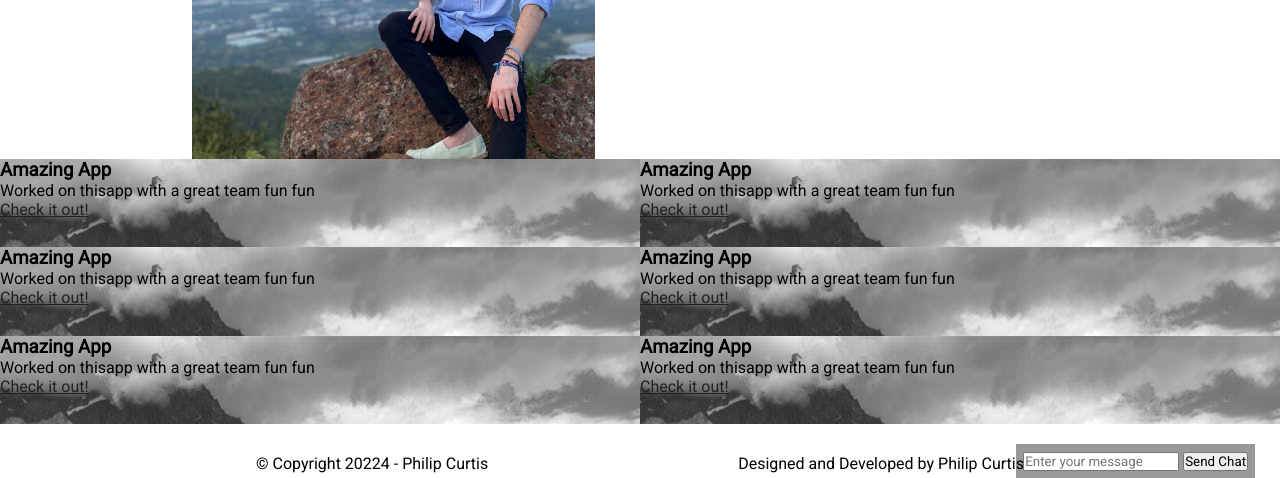
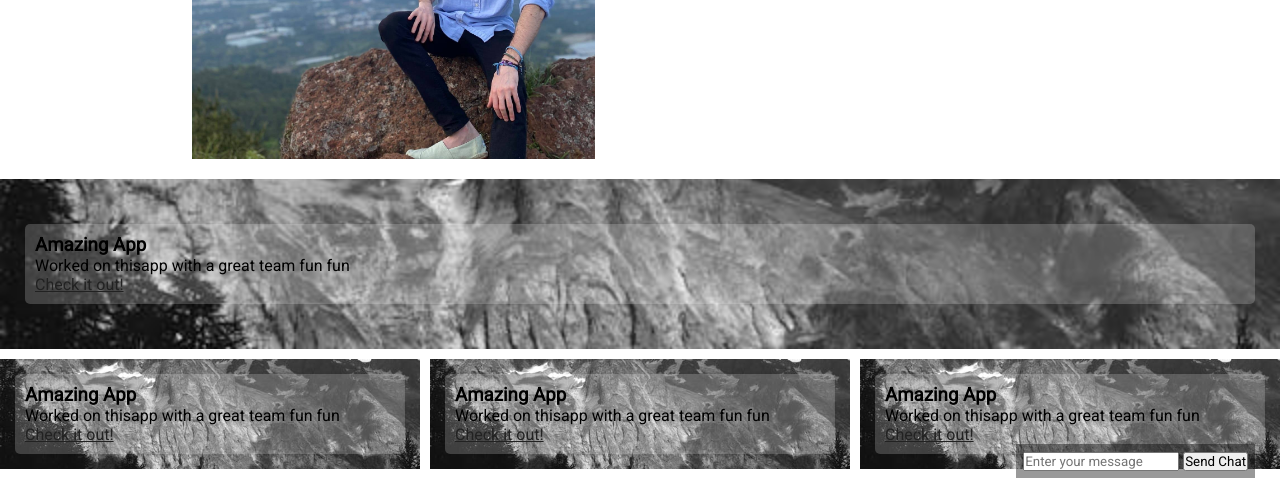
Before and after one commit to philcurtis4/first_website, a plain HTML site: page index.html in a window 1280 px wide. Shown: the part 297-775 px from the top of the page. Drawn offline with Linux system fonts and the light colour scheme.

Commit message:
finished grid version of site

```diff
--- a/css/style.css
+++ b/css/style.css
@@ -83,6 +83,7 @@ header nav a.active {
 
 figure {
     display: flex;
+    margin-bottom: 20px;
 }
 
 figure img {
@@ -104,27 +105,27 @@ figure figcaption h3 {
 
 main {
     display: grid;
-    grid-template-columns: 1fr 1fr;
+    grid-template-columns: repeat(3, 1fr);
+    gap: 10px;
     /* justify-content: center;
     align-items: center; */
     flex: 1;
 }
-
-section {
-    flex: 1;
-    background-color: #555;
+main article {
+    padding: 15px;
+    background-repeat: no-repeat;
+    background-size: cover;
+    background-position: center;
+}
+main article.main-article{
+    grid-column: 1 / 4;
+    padding: 45px 25px;
 }
 
-section.right-section{
-    flex:2;
-}
-.section-header{
-    color: var(--primary-color);
-    text-align: center;
-
-
-    padding: 10px 0px;
-
+main article .article-content {
+    padding: 10px;
+    background-color: rgba(250, 250, 250, .2);
+    border-radius: 5px;
 }
 
 /* suedo selector, in this case it
--- a/index.html
+++ b/index.html
@@ -32,36 +32,42 @@
 
 
     <main>
-        <article style="background-image: url(./imgs/Mountain.jpg);">
-            <h3>Amazing App</h3>
+        <article class="main-article" style="background-image: url(./imgs/Mountain.jpg);">
+            <div class="article-content">
+                <h3>Amazing App</h3>
             <p>Worked on thisapp with a great team fun fun</p>
             <a href="https://philcurtis4.github.io/first_website/" target="_blank">Check it out!</a>
+            </div>
         </article>
-        <article style="background-image: url(./imgs/Mountain.jpg);">
-            <h3>Amazing App</h3>
+        <article  style="background-image: url(./imgs/Mountain.jpg);">
+            <div class="article-content">
+                <h3>Amazing App</h3>
             <p>Worked on thisapp with a great team fun fun</p>
             <a href="https://philcurtis4.github.io/first_website/" target="_blank">Check it out!</a>
+            </div>
         </article>
-        <article style="background-image: url(./imgs/Mountain.jpg);">
-            <h3>Amazing App</h3>
+        <article  style="background-image: url(./imgs/Mountain.jpg);">
+            <div class="article-content">
+                <h3>Amazing App</h3>
             <p>Worked on thisapp with a great team fun fun</p>
             <a href="https://philcurtis4.github.io/first_website/" target="_blank">Check it out!</a>
+            </div>
         </article>
-        <article style="background-image: url(./imgs/Mountain.jpg);">
-            <h3>Amazing App</h3>
+        <article  style="background-image: url(./imgs/Mountain.jpg);">
+            <div class="article-content">
+                <h3>Amazing App</h3>
             <p>Worked on thisapp with a great team fun fun</p>
             <a href="https://philcurtis4.github.io/first_website/" target="_blank">Check it out!</a>
+            </div>
         </article>
-        <article style="background-image: url(./imgs/Mountain.jpg);">
-            <h3>Amazing App</h3>
+        <article  style="background-image: url(./imgs/Mountain.jpg);">
+            <div class="article-content">
+                <h3>Amazing App</h3>
             <p>Worked on thisapp with a great team fun fun</p>
             <a href="https://philcurtis4.github.io/first_website/" target="_blank">Check it out!</a>
+            </div>
         </article>
-        <article style="background-image: url(./imgs/Mountain.jpg);">
-            <h3>Amazing App</h3>
-            <p>Worked on thisapp with a great team fun fun</p>
-            <a href="https://philcurtis4.github.io/first_website/" target="_blank">Check it out!</a>
-        </article>
+
 
     </main>
 
```
